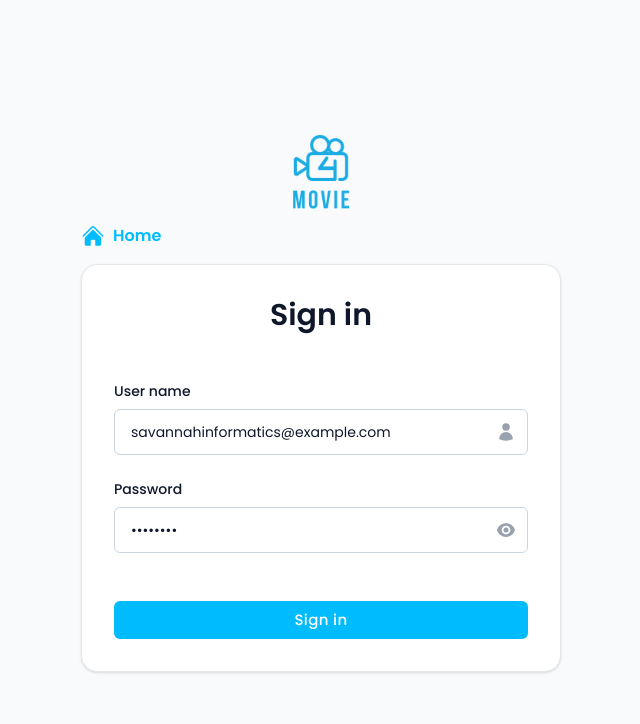
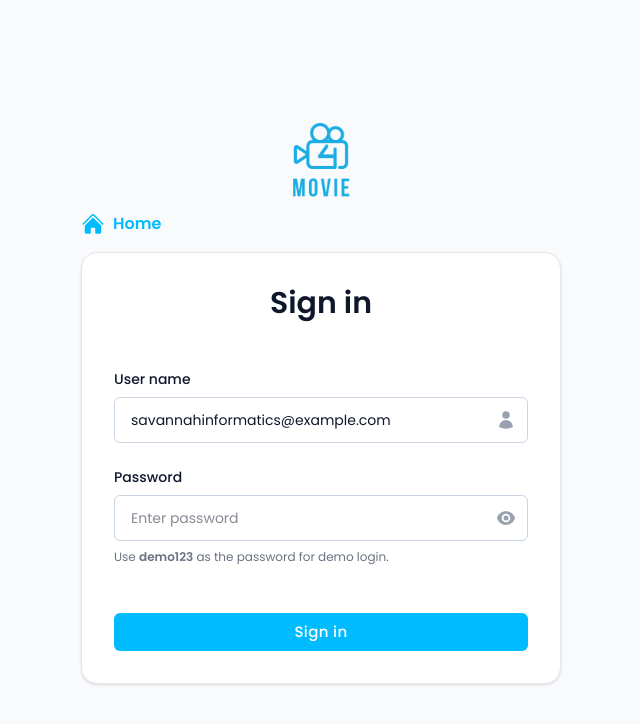
Before and after one commit to hzron3/movie-recommendation-app, a Next.js app: page /login in a window 1280 px wide. Shown: the top 724 px of the page, without its empty margins (319-959 px from the left). Built offline with nearby package versions, Linux system fonts and the light colour scheme.

Commit message:
improve login page UI and ensure password field is not autofilled

```diff
--- a/Auth.ts
+++ b/Auth.ts
@@ -16,7 +16,7 @@ export const { handlers, signIn, signOut, auth } = NextAuth({
 
         if (
           credentials.email === "savannahinformatics@example.com" &&
-          credentials.password === "password"
+          credentials.password === "demo123"
         ) {
           return {
             id: "1",
--- a/app/login/LoginForm.tsx
+++ b/app/login/LoginForm.tsx
@@ -3,6 +3,7 @@
 import { useState, useEffect } from "react";
 import Image from "next/image";
 import { signIn } from "next-auth/react";
+import { ExclamationCircleIcon } from "@heroicons/react/24/outline";
 import { useRouter, useSearchParams } from "next/navigation";
 import {
   UserIcon,
@@ -25,7 +26,7 @@ export default function Login() {
   useEffect(() => {
     // demo creds prefill
     setEmail("savannahinformatics@example.com");
-    setPassword("password");
+    // setPassword("password");
   }, []);
 
   const handleSubmit = async (e: React.FormEvent<HTMLFormElement>) => {
@@ -78,8 +79,12 @@ export default function Login() {
             Sign in
           </h1>
 
-          {error && <p className="text-red-500 text-center mt-4">{error}</p>}
-
+          {error && (
+            <div className="flex items-center justify-center gap-2 bg-red-100 text-red-700 sm:text-md  px-4 py-2 rounded-lg mt-4">
+              <ExclamationCircleIcon className="w-5 h-5" />
+              <span>{error}</span>
+            </div>
+          )}
           <form onSubmit={handleSubmit} className="mt-12 space-y-6">
             {/* Username */}
             <div>
@@ -125,7 +130,11 @@ export default function Login() {
                     <EyeIcon className="w-5 h-5 text-gray-400" />
                   )}
                 </div>
-              </div>
+              </div>{" "}
+              <p className="text-xs text-gray-500 mt-2">
+                Use <span className="font-semibold">demo123</span> as the
+                password for demo login.
+              </p>
             </div>
 
             {/* Submit */}
```
